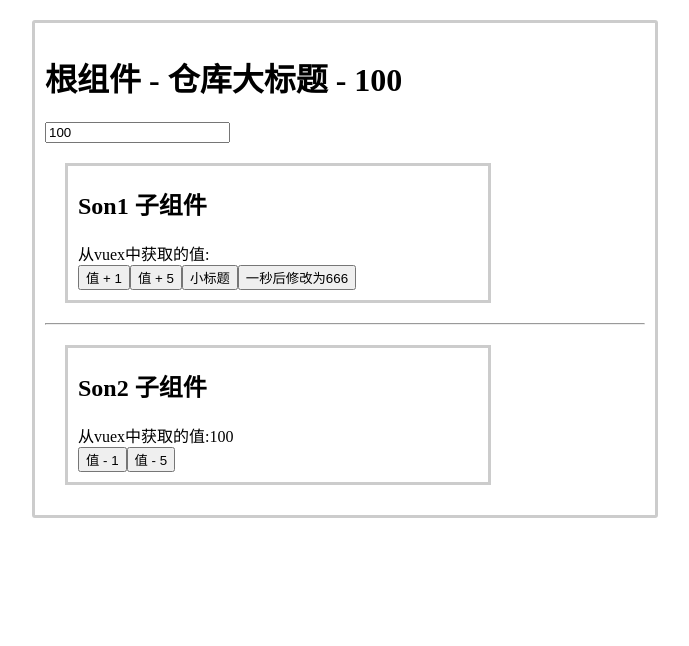
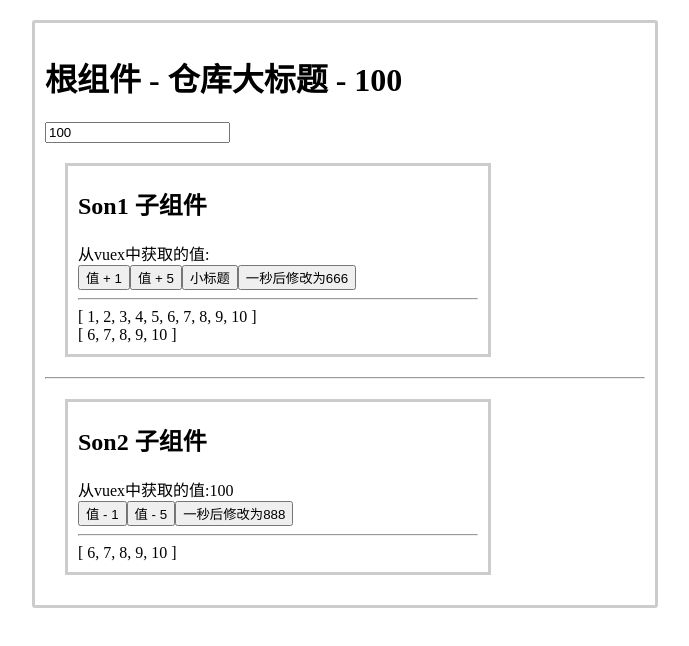
Before and after one commit to RealOhYeah/vuex, a Vue app: page / in a window 1280 px wide. Shown: the top 646 px of the page, without its empty margins (295-984 px from the left). Built offline with nearby package versions, Linux system fonts and the light colour scheme.

Commit message:
getters的使用和辅助函数

```diff
--- a/src/components/Son1.vue
+++ b/src/components/Son1.vue
@@ -7,6 +7,9 @@
       <button @click="handleAdd(5)">值 + 5</button>
       <button @click="changeFu('小标题')">小标题</button>
       <button @click="handleChange">一秒后修改为666</button>
+      <hr>
+      <div>{{ $store.state.list }}</div>
+      <div>{{ $store.getters.filters }}</div>
 
     </div>
   </template>
--- a/src/components/Son2.vue
+++ b/src/components/Son2.vue
@@ -5,19 +5,25 @@
       <br />
       <button @click="subtractionCount(1)">值 - 1</button>
       <button @click="subtractionCount(5)">值 - 5</button>
+      <button @click="changeCountAction(888)">一秒后修改为888</button>
+      <hr>
+      <div>{{ filters }}</div>
+
     </div>
   </template>
 
 <script>
-import { mapState, mapMutations } from 'vuex'
+import { mapState, mapMutations, mapActions, mapGetters } from 'vuex'
 
 export default {
   name: 'Son2Com',
   computed: {
-    ...mapState(['count'])
+    ...mapState(['count']),
+    ...mapGetters(['filters'])
   },
   methods: {
     ...mapMutations(['subCount', 'subCountTwo']),
+    ...mapActions(['changeCountAction']),
     subtractionCount (n) {
       // 这里是传统方法调用
       // this.$store.commit('subCount', {
--- a/src/store/index.js
+++ b/src/store/index.js
@@ -7,7 +7,8 @@ const store = new Vuex.Store({
   strict: true,
   state: {
     title: '仓库大标题',
-    count: 100
+    count: 100,
+    list: [1, 2, 3, 4, 5, 6, 7, 8, 9, 10]
   },
   // 此处定义mutations
   mutations: {
@@ -50,6 +51,11 @@ const store = new Vuex.Store({
         context.commit('changeCount', num)
       }, 1000)
     }
+  },
+  getters: {
+    filters (state) {
+      return state.list.filter(item => item > 5)
+    }
   }
 })
 
```
